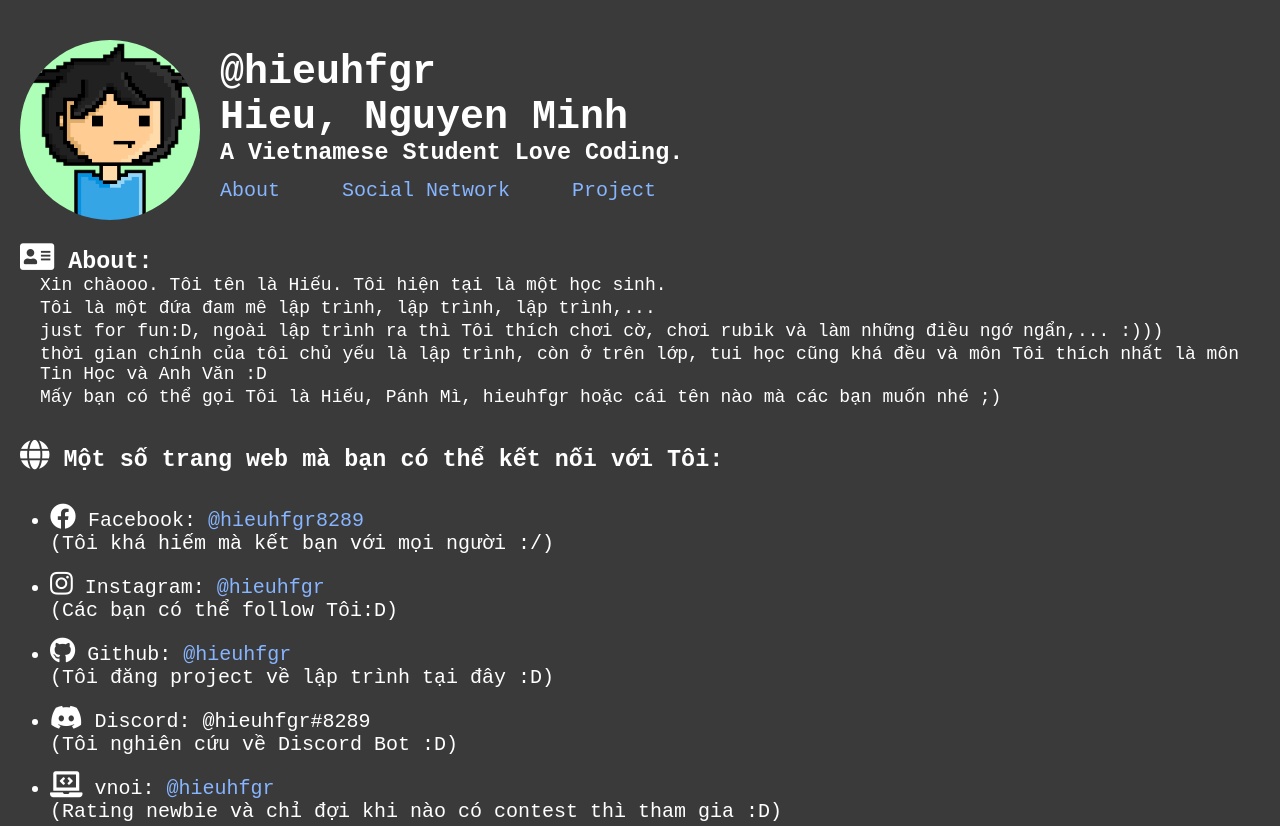
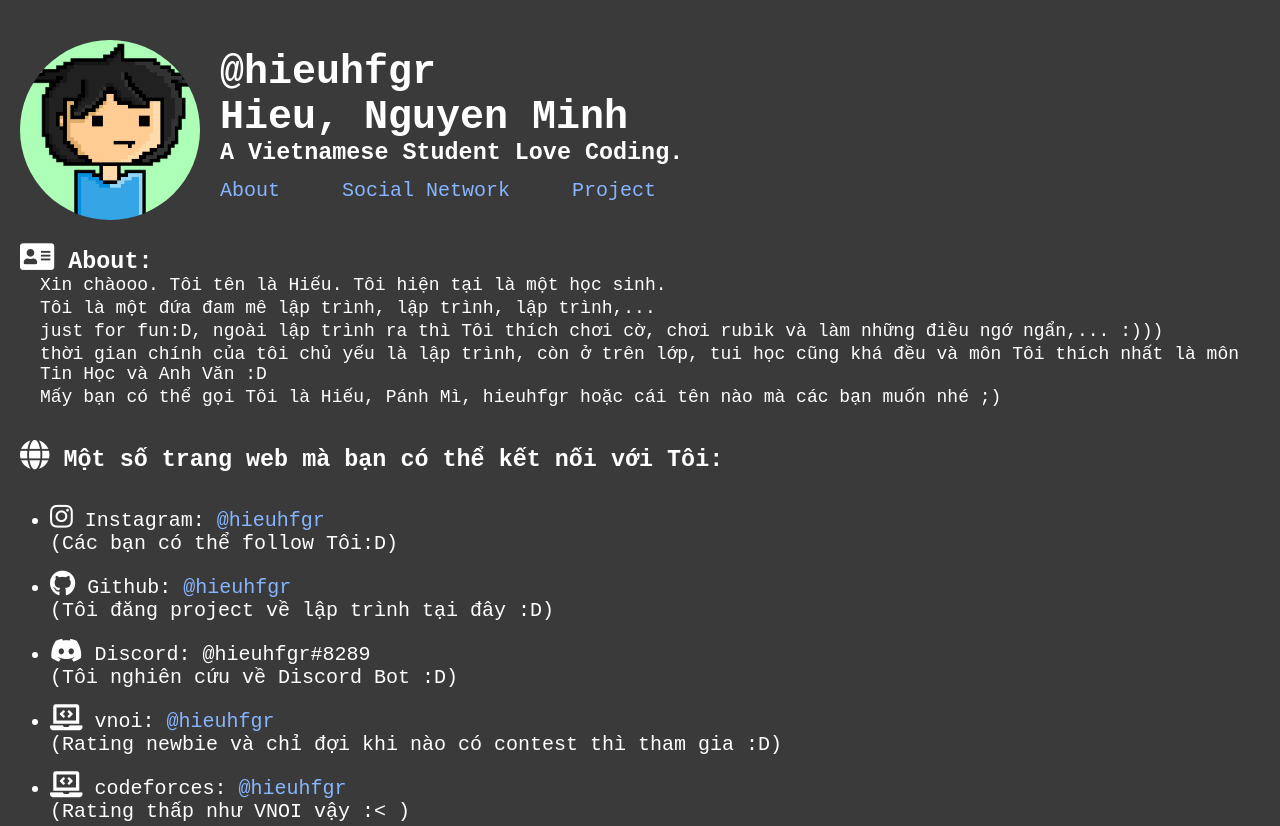
Before and after one commit to hieuhfgr/my-info, a plain HTML site: page index.html in a window 1280 px wide. Shown: the top 826 px of the page. Drawn offline with Linux system fonts and the light colour scheme.

Commit message:
Update index.html

```diff
--- a/index.html
+++ b/index.html
@@ -50,10 +50,6 @@
       <h3><i class="fas fa-globe"></i> Một số trang web mà bạn có thể kết nối với Tôi:</h3>
 
       <ul>
-        <li><i class="fab fa-facebook"></i> Facebook:
-          <a href="http://facebook.com/hieuhfgr8289">@hieuhfgr8289</a> <br>
-          (Tôi khá hiếm mà kết bạn với mọi người :/)</li>
-
         <li><i class="fab fa-instagram"></i> Instagram:
           <a href="https://www.instagram.com/hieuhfgr/">@hieuhfgr</a> <br>
           (Các bạn có thể follow Tôi:D)</li>
@@ -73,7 +69,6 @@
         <li><i class="fas fa-laptop-code"></i> codeforces:
           <a href="https://codeforces.com/profile/hieuhfgr">@hieuhfgr</a> <br>
           (Rating thấp như VNOI vậy :< )</li>
-
 
 
       </ul>
```
